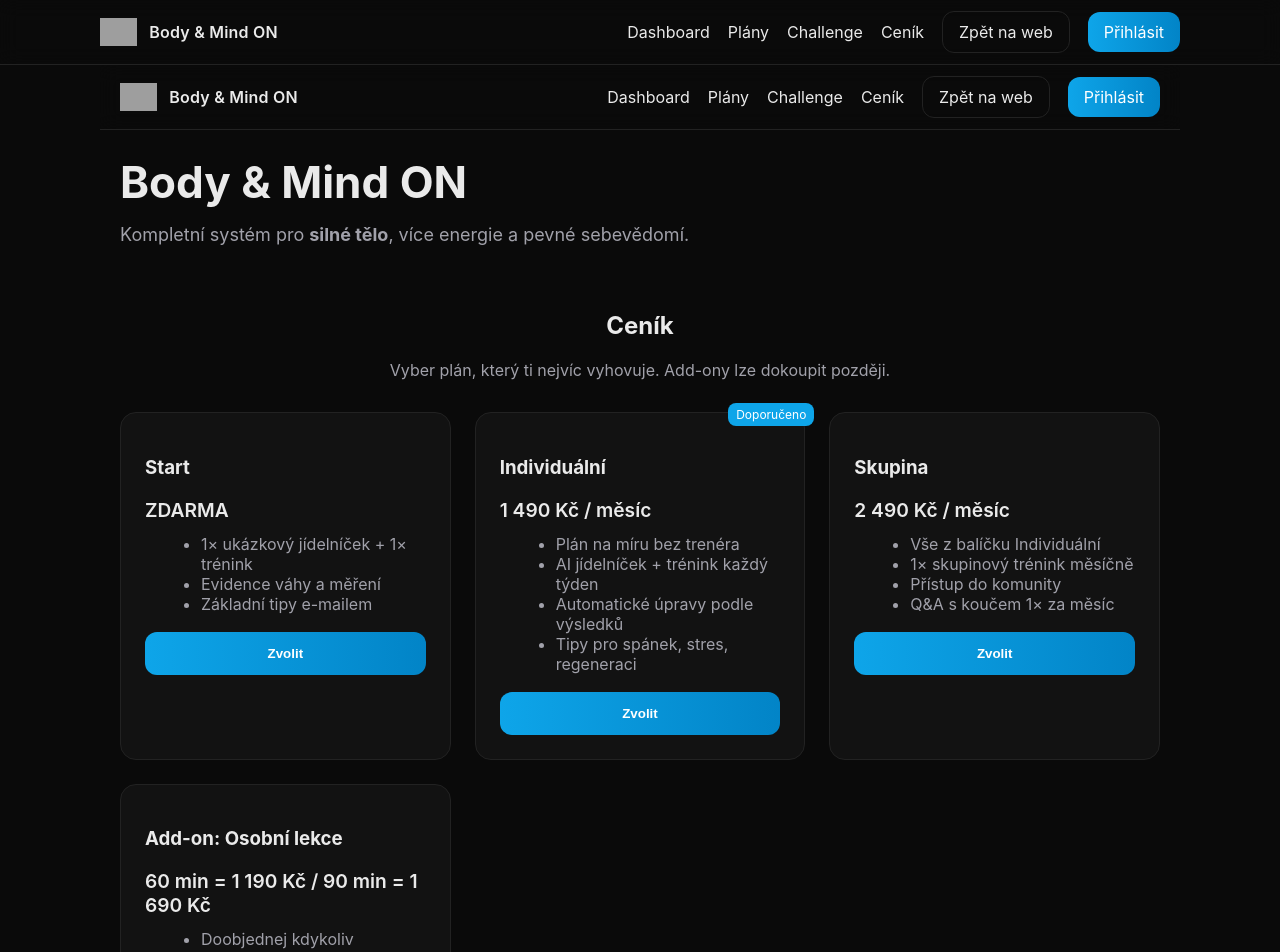
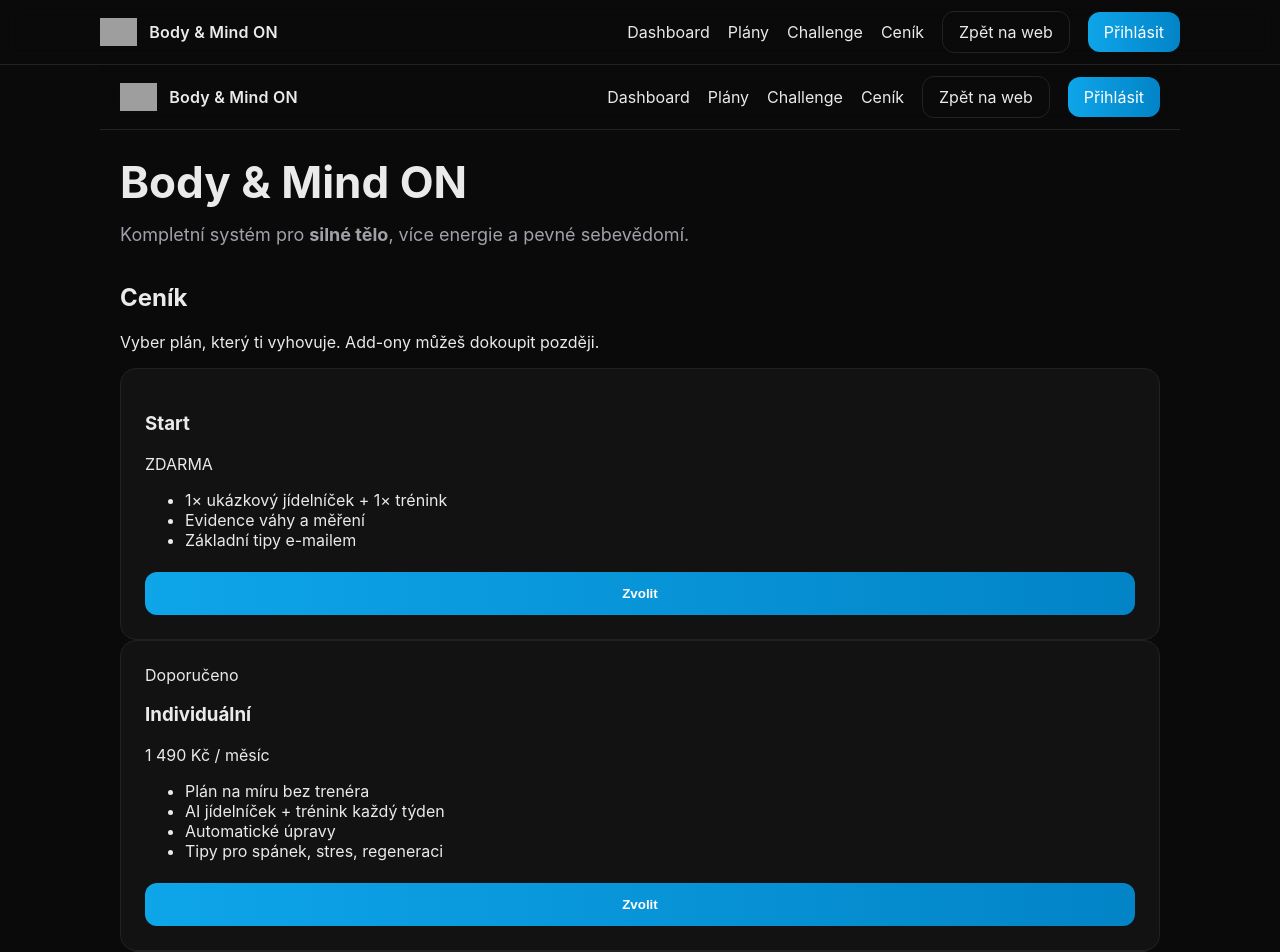
Before and after one commit to Progen-design/body-mind-on, a Next.js app: page / in a window 1280 px wide. Shown: the top 952 px of the page. Built offline with nearby package versions, Linux system fonts and the light colour scheme; grey boxes are pictures that could not be loaded.

Commit message:
Update index.js

```diff
--- a/pages/index.js
+++ b/pages/index.js
@@ -3,83 +3,30 @@ import Header from '../components/Header'
 import Footer from '../components/Footer'
 
 const plans = [
-  {
-    id: 'start',
-    title: 'Start',
-    price: 'ZDARMA',
-    perks: [
-      '1× ukázkový jídelníček + 1× trénink',
-      'Evidence váhy a měření',
-      'Základní tipy e-mailem',
-    ],
-  },
-  {
-    id: 'individual',
-    title: 'Individuální',
-    price: '1 490 Kč / měsíc',
-    perks: [
-      'Plán na míru bez trenéra',
-      'AI jídelníček + trénink každý týden',
-      'Automatické úpravy podle výsledků',
-      'Tipy pro spánek, stres, regeneraci',
-    ],
-    recommended: true,
-  },
-  {
-    id: 'group',
-    title: 'Skupina',
-    price: '2 490 Kč / měsíc',
-    perks: [
-      'Vše z balíčku Individuální',
-      '1× skupinový trénink měsíčně',
-      'Přístup do komunity',
-      'Q&A s koučem 1× za měsíc',
-    ],
-  },
-  {
-    id: 'addon',
-    title: 'Add-on: Osobní lekce',
-    price: '60 min = 1 190 Kč / 90 min = 1 690 Kč',
-    perks: [
-      'Doobjednej kdykoliv',
-      'Balíčky (5×, 10×) – sleva',
-      'Storno do 24 h zdarma',
-    ],
-  }
+  { id: 'start', title: 'Start', price: 'ZDARMA', perks: ['1× ukázkový jídelníček + 1× trénink', 'Evidence váhy a měření', 'Základní tipy e-mailem'] },
+  { id: 'individual', title: 'Individuální', price: '1 490 Kč / měsíc', perks: ['Plán na míru bez trenéra', 'AI jídelníček + trénink každý týden', 'Automatické úpravy', 'Tipy pro spánek, stres, regeneraci'], recommended: true },
+  { id: 'group', title: 'Skupina', price: '2 490 Kč / měsíc', perks: ['Vše z Individuálního', '1× skupinový trénink měsíčně', 'Přístup do komunity', 'Q&A s koučem 1× měsíčně'] },
+  { id: 'addon', title: 'Add-on: Osobní lekce', price: '60 min = 1 190 Kč / 90 min = 1 690 Kč', perks: ['Doobjednej kdykoliv', 'Balíčky (5×, 10×) – sleva', 'Storno do 24 h zdarma'] }
 ]
 
 export default function Home() {
   const [selected, setSelected] = useState(null)
   const [step, setStep] = useState('choosePlan')
-  // step: "choosePlan" → uživatel vybírá plán
-  //         "register" → jméno + email
-  //         "form" → zbytek dat (výška, váha...)
-
-  const [regData, setRegData] = useState({
-    name: '',
-    email: ''
-  })
-
+  const [regData, setRegData] = useState({ name: '', email: '' })
   const [loading, setLoading] = useState(false)
   const [message, setMessage] = useState(null)
 
   function handleSelectPlan(planId) {
     setSelected(planId)
-    if (planId === 'start') {
-      // pro Start okamžitě přejít na registraci / formulář
     setStep('register')
-    } else {
-      setStep('register')
-    }
   }
 
   function handleRegisterSubmit(e) {
     e.preventDefault()
-    // ověření jméno + email
     const name = e.target.name.value.trim()
     const email = e.target.email.value.trim()
     if (!name || !email) {
-      setMessage({ type: 'err', text: 'Vyplň jméno i email.' })
+      setMessage({ type: 'err', text: 'Vyplň jméno i e-mail.' })
       return
     }
     setRegData({ name, email })
@@ -97,7 +44,8 @@ export default function Home() {
       name: regData.name,
       email: regData.email,
       plan: selected,
-      // další pole:
+      // Pokud plan není „addon“, očekávej více polí
+      ...(selected !== 'addon' && {
         gender: form.get('gender'),
         age: Number(form.get('age') || 0),
         height_cm: Number(form.get('height_cm') || 0),
@@ -107,18 +55,24 @@ export default function Home() {
         job: form.get('job'),
         goal: form.get('goal'),
         weekly_sessions: form.get('weekly_sessions'),
+      }),
+      ...(selected === 'addon' && {
+        // u add-onu jenom např. typ lekce (můžeš přidat pole „lekce_typ“)
+        lesson_type: form.get('lesson_type'),
+        duration: form.get('duration')  // 60 nebo 90
+      })
     }
 
     try {
-      // TODO: supabase insert payload
+      // TODO: supabase insert
       // const { error } = await supabase.from('body_metrics').insert(payload)
-      await new Promise(r=>setTimeout(r, 600))
-      setMessage({ type: 'ok', text: 'Registrace dokončena!' })
+      await new Promise(r => setTimeout(r, 600))
+      setMessage({ type: 'ok', text: 'Registrace úspěšná!' })
       e.currentTarget.reset()
+      setSelected(null)
       setStep('choosePlan')
-      setSelected(null)
     } catch (err) {
-      setMessage({ type: 'err', text: 'Chyba – zkus znovu.' })
+      setMessage({ type: 'err', text: 'Chyba, zkus znovu.' })
     } finally {
       setLoading(false)
     }
@@ -135,53 +89,23 @@ export default function Home() {
           </div>
         </section>
 
-        <section style={{ marginTop: '48px' }}>
-          <h2 style={{textAlign:'center'}}>Ceník</h2>
-          <p style={{ textAlign: 'center', color: 'var(--muted)' }}>
-            Vyber plán, který ti nejvíc vyhovuje. Add-ony lze dokoupit později.
-          </p>
-          <div className="pricing-grid" style={{
-            display: 'grid',
-            gridTemplateColumns: 'repeat(auto-fill, minmax(260px, 1fr))',
-            gap: '24px',
-            marginTop: '32px'
-          }}>
+        <section className="pricing-section">
+          <h2>Ceník</h2>
+          <p className="subtext">Vyber plán, který ti vyhovuje. Add-ony můžeš dokoupit později.</p>
+          <div className="pricing-grid">
             {plans.map(plan => (
               <div
                 key={plan.id}
                 className={`card ${selected === plan.id ? 'selected' : ''}`}
                 onClick={() => handleSelectPlan(plan.id)}
-                style={{
-                  cursor: 'pointer',
-                  border: selected === plan.id
-                    ? '2px solid var(--accent)'
-                    : '1px solid var(--border)',
-                  transition: 'all .2s'
-                }}
               >
-                {plan.recommended && (
-                  <div style={{
-                    position: 'absolute',
-                    top: '-10px',
-                    right: '-10px',
-                    background: 'var(--accent)',
-                    color: '#fff',
-                    padding: '4px 8px',
-                    borderRadius: '8px',
-                    fontSize: '12px'
-                  }}>Doporučeno</div>
-                )}
+                {plan.recommended && <div className="badge">Doporučeno</div>}
                 <h3>{plan.title}</h3>
-                <p style={{ fontSize: '1.2rem', fontWeight: '600', margin: '12px 0' }}>
-                  {plan.price}
-                </p>
-                <ul style={{ color: 'var(--muted)', margin: '12px 0 0 16px' }}>
-                  {plan.perks.map((p, i) => <li key={i}>{p}</li>)}
+                <p className="price">{plan.price}</p>
+                <ul className="perks">
+                  {plan.perks.map((p,i) => <li key={i}>{p}</li>)}
                 </ul>
-                <button className="submit"
-                  style={{ marginTop: '18px', width: '100%' }}
-                  disabled={selected === plan.id && step === 'register'}
-                >
+                <button className="submit" disabled={selected === plan.id && step === 'register'}>
                   {selected === plan.id ? 'Vybráno' : 'Zvolit'}
                 </button>
               </div>
@@ -190,8 +114,8 @@ export default function Home() {
         </section>
 
         {step === 'register' && selected && (
-          <section style={{ marginTop: '48px' }}>
-            <h2>Registrovat pro plán „{plans.find(p=>p.id===selected).title}“</h2>
+          <section className="form-section">
+            <h2>Registrace pro plán „{plans.find(p => p.id === selected).title}“</h2>
             <form onSubmit={handleRegisterSubmit} className="form">
               <div className="row">
                 <div>
@@ -199,21 +123,42 @@ export default function Home() {
                   <input className="input" name="name" type="text" placeholder="Jan Novák" required />
                 </div>
                 <div>
-                  <label className="label">Email (povinný)</label>
+                  <label className="label">Email</label>
                   <input className="input" name="email" type="email" placeholder="jan@domena.cz" required />
                 </div>
               </div>
               <button className="submit" type="submit">Pokračovat</button>
-              {message && <p className="note" style={{color: message.type === 'err' ? 'var(--error)' : 'var(--success)'}}>{message.text}</p>}
+              {message && <p className="note" style={{ color: message.type === 'err' ? 'var(--error)' : 'var(--success)' }}>{message.text}</p>}
             </form>
           </section>
         )}
 
         {step === 'form' && selected && (
-          <section style={{ marginTop: '48px' }}>
-            <h2>Informace pro plán „{plans.find(p=>p.id===selected).title}“</h2>
+          <section className="form-section">
+            <h2>Detaily pro „{plans.find(p => p.id === selected).title}“</h2>
             <form onSubmit={handleFullSubmit} className="form">
               <input type="hidden" name="plan" value={selected} />
+              {selected === 'addon' ? (
+                <>
+                  <div className="row">
+                    <div>
+                      <label className="label">Typ lekce</label>
+                      <select className="select" name="lesson_type">
+                        <option>Osobní trénink</option>
+                        <option>Online lekce</option>
+                      </select>
+                    </div>
+                    <div>
+                      <label className="label">Délka (min)</label>
+                      <select className="select" name="duration" defaultValue="60">
+                        <option value="60">60</option>
+                        <option value="90">90</option>
+                      </select>
+                    </div>
+                  </div>
+                </>
+              ) : (
+                <>
                   <div className="row">
                     <div>
                       <label className="label">Výška (cm)</label>
@@ -221,14 +166,65 @@ export default function Home() {
                     </div>
                     <div>
                       <label className="label">Váha (kg)</label>
-                  <input classclassName="input" name="weight_kg" type="number" placeholder="80" />
+                      <input className="input" name="weight_kg" type="number" placeholder="80" />
                     </div>
                   </div>
-              {/* přidej další pole jako věk, aktivita, stres, cíl atd. */}
+                  <div className="row">
+                    <div>
+                      <label className="label">Věk (roky)</label>
+                      <input className="input" name="age" type="number" min="10" max="100" placeholder="30" />
+                    </div>
+                    <div>
+                      <label className="label">Aktivita</label>
+                      <select className="select" name="activity" defaultValue="Středně aktivní">
+                        <option>Mírně aktivní</option>
+                        <option>Středně aktivní</option>
+                        <option>Vysoce aktivní</option>
+                      </select>
+                    </div>
+                  </div>
+                  <div className="row">
+                    <div>
+                      <label className="label">Míra stresu</label>
+                      <select className="select" name="stress" defaultValue="Střední">
+                        <option>Nízká</option>
+                        <option>Střední</option>
+                        <option>Vysoká</option>
+                      </select>
+                    </div>
+                    <div>
+                      <label className="label">Typ práce</label>
+                      <select className="select" name="job" defaultValue="Kancelář / IT">
+                        <option>Kancelář / IT</option>
+                        <option>Manuální</option>
+                        <option>Směnný provoz</option>
+                      </select>
+                    </div>
+                  </div>
+                  <div className="row">
+                    <div>
+                      <label className="label">Cíl</label>
+                      <select className="select" name="goal" defaultValue="Redukce hmotnosti">
+                        <option>Redukce hmotnosti</option>
+                        <option>Nárůst svalů</option>
+                        <option>Udržení</option>
+                      </select>
+                    </div>
+                    <div>
+                      <label className="label">Frekvence cvičení</label>
+                      <select className="select" name="weekly_sessions" defaultValue="2–3× týdně">
+                        <option>1× týdně</option>
+                        <option>2–3× týdně</option>
+                        <option>4–5× týdně</option>
+                      </select>
+                    </div>
+                  </div>
+                </>
+              )}
               <button className="submit" type="submit" disabled={loading}>
                 {loading ? 'Odesílám…' : 'Dokončit registraci'}
               </button>
-              {message && <p className="note" style={{color: message.type === 'err' ? 'var(--error)' : 'var(--success)'}}>{message.text}</p>}
+              {message && <p className="note" style={{ color: message.type === 'err' ? 'var(--error)' : 'var(--success)' }}>{message.text}</p>}
             </form>
           </section>
         )}
```
Lines whose indentation alone changed are shown as unchanged.
